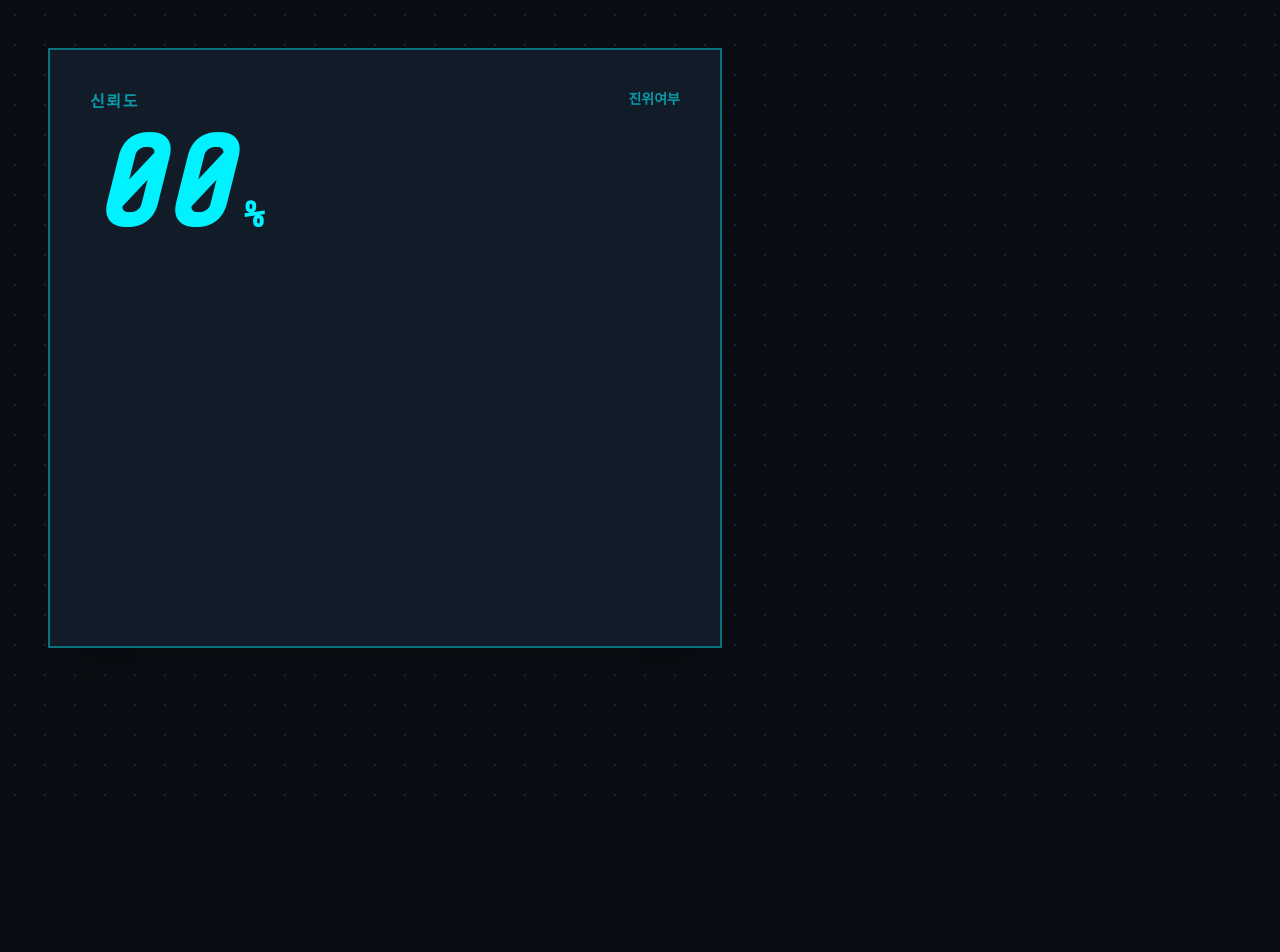
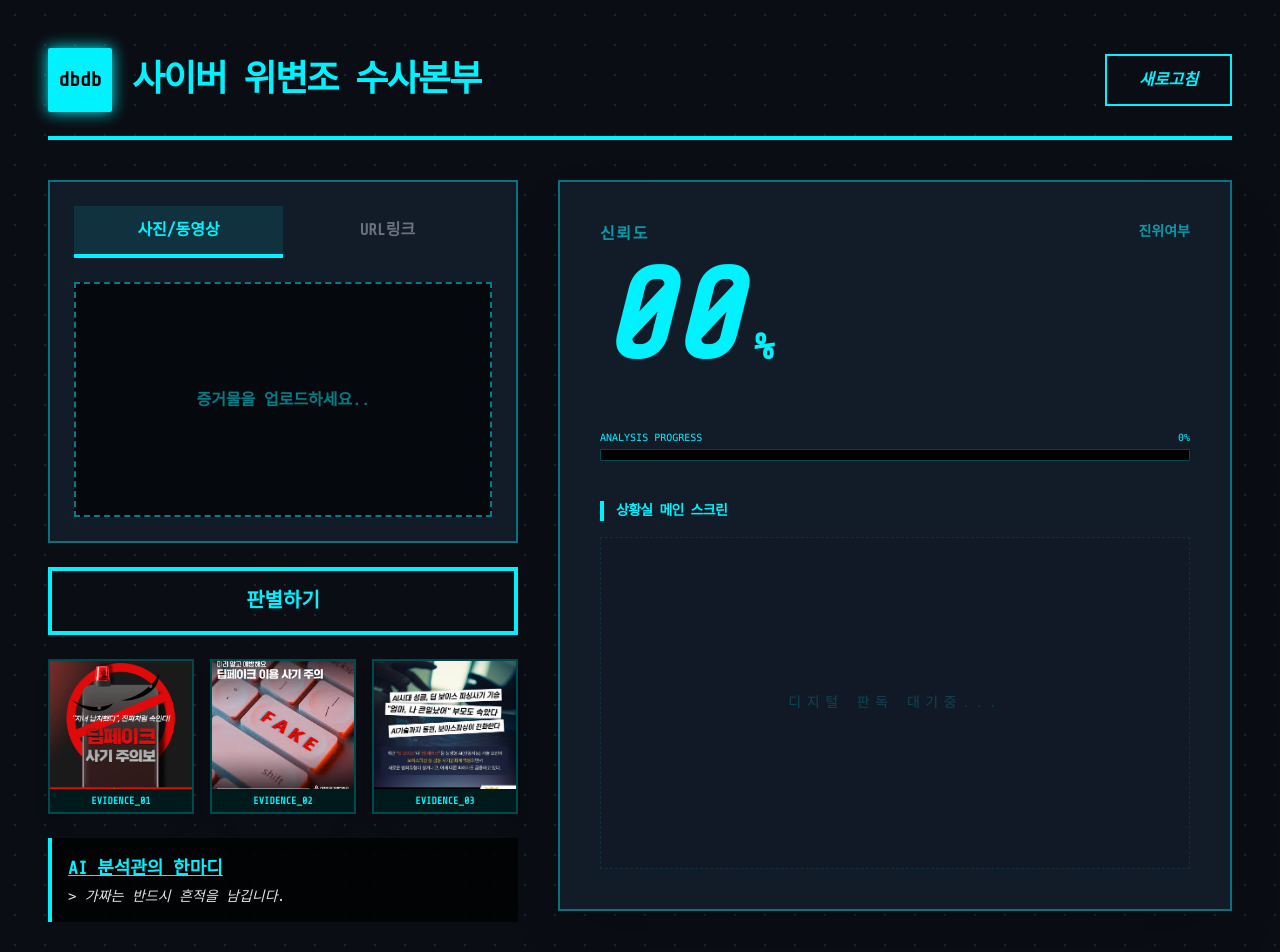
Before and after one commit to euntae1/loveguard-ai, a React (Create React App) app: page / in a window 1280 px wide. Shown: the top 952 px of the page. Before the commit the page ends 800 px from the top, so only its background shows below. Built offline with nearby package versions, Linux system fonts and the light colour scheme.

Commit message:
updated 수정사항 반영_final

```diff
--- a/src/App.js
+++ b/src/App.js
@@ -9,7 +9,7 @@ function App() {
   const [fileType, setFileType] = useState('');
   const [isAnalyzing, setIsAnalyzing] = useState(false);
   const [progress, setProgress] = useState(0);
-  const progressTimer = useRef(null);
+  const progressTimer = useRef(null); // 타이머 관리를 위한 ref
 
   const [isUrlMode, setIsUrlMode] = useState(false);
   const [inputUrl, setInputUrl] = useState("");
@@ -30,15 +30,16 @@ function App() {
     { id: 3, src: "/image/news_3.jpg", label: "EVIDENCE_03" }
   ];
 
+  // 프로그레스 바 로직: 목표 시간(초) 동안 서서히 증가
   const startProgress = (seconds) => {
     clearInterval(progressTimer.current);
     setProgress(0);
-    const interval = 100;
+    const interval = 100; // 0.1초마다 업데이트
     const step = 100 / (seconds * (1000 / interval));
 
     progressTimer.current = setInterval(() => {
       setProgress((prev) => {
-        if (prev >= 95) {
+        if (prev >= 95) { // 응답 대기를 위해 95%에서 멈춤
           clearInterval(progressTimer.current);
           return prev;
         }
@@ -67,7 +68,8 @@ function App() {
     }
     setIsExtracting(true);
     setAnalysisResult({ srmImg: null, pixelImg: null, graphImg: null, urlGridImg: null, realConfidence: null, comment: "" });
-    startProgress(10);
+
+    startProgress(10); // URL 모드: 10초 설정
 
     try {
       const app = await client("euntaejang/deepfake");
@@ -75,9 +77,9 @@ function App() {
 
       if (result.data) {
         clearInterval(progressTimer.current);
-        setProgress(100);
+        setProgress(100); // 즉시 완료
         setAnalysisResult({
-          realConfidence: result.data[0], // 문자열 "15/20"
+          realConfidence: result.data[0],
           urlGridImg: result.data[1]?.url,
           comment: `[원격분석완료] ${result.data[2]}`
         });
@@ -98,9 +100,11 @@ function App() {
     }
     setIsAnalyzing(true);
 
+    // 시간 설정: 이미지는 5초, 동영상은 메타데이터 기반(없으면 기본 20초)
     if (fileType === 'image') {
       startProgress(5);
     } else {
+      // 동영상 소요 시간 계산을 위해 비디오 객체 생성
       const tempVideo = document.createElement('video');
       tempVideo.src = selectedFile;
       tempVideo.onloadedmetadata = () => {
@@ -142,38 +146,96 @@ function App() {
     }
   };
 
-  // ✅ URL 모드면 문자열 그대로, 아니면 숫자 처리
  const displayScore = analysisResult.realConfidence !== null
   ? (isUrlMode
       ? analysisResult.realConfidence
       : Math.floor(analysisResult.realConfidence))
   : null;
-
   return (
     <div className="min-h-screen forensic-grid p-6 md:p-12 text-[#00f2ff] bg-[#0a0e14]">
+      <header className="max-w-[1600px] mx-auto mb-10 flex justify-between items-center border-b-4 border-[#00f2ff] pb-6">
+        <div className="flex items-center gap-5">
+          <div className="w-16 h-16 bg-[#00f2ff] flex items-center justify-center rounded-sm shadow-[0_0_15px_#00f2ff]">
+            <span className="text-black text-xl font-black">dbdb</span>
+          </div>
+          <h1 className="text-4xl font-black tracking-tighter uppercase">사이버 위변조 수사본부</h1>
+        </div>
+        <button onClick={() => {
+          clearInterval(progressTimer.current);
+          window.location.reload();
+        }} className="px-8 py-3 border-2 border-[#00f2ff] hover:bg-[#00f2ff] hover:text-black transition-all font-black italic">
+          새로고침
+        </button>
+      </header>
+
       <main className="max-w-[1600px] mx-auto grid grid-cols-1 lg:grid-cols-12 gap-10">
+        <section className="lg:col-span-5 space-y-6">
+          <div className="bg-[#121b28] border-2 border-[#00f2ff]/40 p-6 shadow-inner">
+            <div className="flex justify-between mb-6">
+              <button onClick={() => { setIsUrlMode(false); setProgress(0); }} className={`flex-1 py-3 font-bold border-b-4 ${!isUrlMode ? 'border-[#00f2ff] bg-[#00f2ff]/10' : 'border-transparent text-gray-500'}`}>사진/동영상</button>
+              <button onClick={() => { setIsUrlMode(true); setProgress(0); }} className={`flex-1 py-3 font-bold border-b-4 ${isUrlMode ? 'border-[#00f2ff] bg-[#00f2ff]/10' : 'border-transparent text-gray-500'}`}>URL링크</button>
+            </div>
+
+            {!isUrlMode ? (
+              <label className="relative aspect-video bg-black/70 border-2 border-dashed border-[#00f2ff]/50 flex flex-col items-center justify-center cursor-pointer overflow-hidden">
+                {selectedFile ? (
+                  fileType === 'video' ? <video src={selectedFile} className="w-full h-full object-contain" /> : <img src={selectedFile} className="w-full h-full object-contain" />
+                ) : (
+                  <p className="text-[#00f2ff]/50 font-bold text-center">증거물을 업로드하세요..</p>
+                )}
+                {isAnalyzing && <div className="scan-line"></div>}
+                <input type="file" className="hidden" onChange={handleFileChange} />
+              </label>
+            ) : (
+              <div className="aspect-video bg-black/70 border-2 border-[#00f2ff]/50 p-8 flex flex-col justify-center gap-5">
+                <input
+                  type="text"
+                  placeholder="url을 넣으세요..."
+                  className="bg-black border-2 border-[#00f2ff]/50 p-4 outline-none text-white font-mono"
+                  value={inputUrl}
+                  onChange={(e) => setInputUrl(e.target.value)}
+                />
+                <button onClick={handleUrlAnalyze} disabled={isExtracting} className="bg-[#00f2ff] text-black font-black py-4 hover:bg-white transition-all disabled:bg-gray-600">
+                  {isExtracting ? "수사팀 진입 중..." : "해당 url로 수사팀 투입하기 "}
+                </button>
+              </div>
+            )}
+          </div>
+
+          <button onClick={handleAnalyze} disabled={isAnalyzing || isUrlMode} className="w-full py-4 font-black text-xl border-4 border-[#00f2ff] hover:bg-[#00f2ff] hover:text-black transition-all">
+            {isAnalyzing ? "데이터 정밀 분석 중..." : "판별하기"}
+          </button>
+
+          <div className="grid grid-cols-3 gap-4">
+            {newsData.map((news) => (
+              <div key={news.id} className="border-2 border-[#00f2ff]/30 bg-black shadow-lg">
+                <img src={news.src} className="w-full h-32 object-cover" />
+                <p className="text-[10px] text-center font-bold py-1 bg-[#00f2ff]/10">{news.label}</p>
+              </div>
+            ))}
+          </div>
+
+          <div className="p-4 bg-black/80 border-l-4 border-[#00f2ff]">
+            <h3 className="text-[#00f2ff] text-lg font-bold mb-1 underline">AI 분석관의 한마디</h3>
+            <p className="text-gray-200 text-sm font-mono italic">{analysisResult.comment || "> 가짜는 반드시 흔적을 남깁니다."}</p>
+          </div>
+        </section>
+
         <section className="lg:col-span-7 space-y-6">
           <div className="bg-[#121b28] border-2 border-[#00f2ff]/40 p-10 flex flex-col min-h-[600px] shadow-2xl relative">
-
             <div className="flex justify-between items-start mb-12">
               <div>
                 <p className="text-[#00f2ff]/60 uppercase font-bold mb-2 tracking-widest">신뢰도</p>
                 <div className="flex items-baseline gap-4">
-                  <span className="text-9xl font-black italic text-[#00f2ff]">
-                    {displayScore ?? "00"}
-                  </span>
-
-                  {/* ✅ URL 모드 아닐 때만 % 표시 */}
+                  <span className="text-9xl font-black italic text-[#00f2ff]">{displayScore ?? "00"}</span>
                   {!isUrlMode && (
                   <span className="text-4xl font-bold">%</span>
                   )}
                 </div>
               </div>
-
               <div className="text-right">
                 <p className="text-sm text-[#00f2ff]/60 mb-4 font-bold uppercase">진위여부</p>
-
-                {/* ✅ 일반 모드 */}
+                {/* 일반 모드 */}
                 {!isUrlMode && displayScore !== null && (
                   <div className={`px-8 py-4 text-2xl font-black border-4 ${
                      displayScore > 50
@@ -184,15 +246,69 @@ function App() {
                     </div>
                       )}
 
-                {/* ✅ URL 모드 */}
+                  {/* URL 모드 */}
                   {isUrlMode && displayScore && (
                   <div className="px-8 py-4 text-2xl font-black border-4 border-[#00f2ff] text-[#00f2ff]">
-                    집단 분석 완료
+                  url 분석 완료
                   </div>
                   )}
               </div>
             </div>
 
+            {/* [상황판 로딩바] */}
+            <div className="mb-10">
+              <div className="flex justify-between text-[10px] mb-1 font-mono">
+                <span>ANALYSIS PROGRESS</span>
+                <span>{Math.floor(progress)}%</span>
+              </div>
+              <div className="h-3 bg-black border border-[#00f2ff]/30 relative overflow-hidden">
+                <div
+                  className="h-full bg-[#00f2ff] shadow-[0_0_15px_#00f2ff] transition-all duration-300 ease-out"
+                  style={{ width: `${progress}%` }}
+                ></div>
+                {/* 로딩 바 위를 지나가는 광원 효과 추가 */}
+                <div className="absolute top-0 left-0 w-full h-full scan-bar-light"></div>
+              </div>
+            </div>
+
+            <div className="flex-grow">
+              <p className="text-sm mb-4 text-[#00f2ff] font-bold border-l-4 border-[#00f2ff] pl-3 uppercase tracking-tighter">
+                상황실 메인 스크린
+              </p>
+
+              <div className="grid grid-cols-1 md:grid-cols-2 gap-6 h-full">
+                {!isUrlMode && fileType === 'image' && analysisResult.srmImg && (
+                  <>
+                    <div className="border border-[#00f2ff]/20 bg-black/40 p-4 flex flex-col items-center">
+                      <span className="text-[10px] text-[#00f2ff]/50 mb-2 font-mono uppercase tracking-widest">주파수 분석결과</span>
+                      <img src={analysisResult.srmImg} className="w-full h-auto object-contain" />
+                    </div>
+                    <div className="border border-[#00f2ff]/20 bg-black/40 p-4 flex flex-col items-center">
+                      <span className="text-[10px] text-[#00f2ff]/50 mb-2 font-mono uppercase tracking-widest">이미지 분석결과</span>
+                      <img src={analysisResult.pixelImg} className="w-full h-auto object-contain" />
+                    </div>
+                  </>
+                )}
+
+                {!isUrlMode && fileType === 'video' && analysisResult.graphImg && (
+                  <div className="col-span-2 border border-[#00f2ff]/20 bg-black/40 p-4">
+                    <img src={analysisResult.graphImg} className="w-full h-auto object-contain" />
+                  </div>
+                )}
+
+                {isUrlMode && analysisResult.urlGridImg && (
+                  <div className="col-span-2 border border-[#00f2ff]/20 bg-black/40 p-4 overflow-auto">
+                    <img src={analysisResult.urlGridImg} className="w-full h-auto object-contain" />
+                  </div>
+                )}
+
+                {!analysisResult.srmImg && !analysisResult.graphImg && !analysisResult.urlGridImg && (
+                  <div className="col-span-2 aspect-video bg-gray-900/50 border border-dashed border-[#00f2ff]/10 flex items-center justify-center">
+                    <span className="text-sm opacity-20 uppercase tracking-[0.4em]">디지털 판독 대기중...</span>
+                  </div>
+                )}
+              </div>
+            </div>
           </div>
         </section>
       </main>
```
Lines whose indentation alone changed are shown as unchanged.
